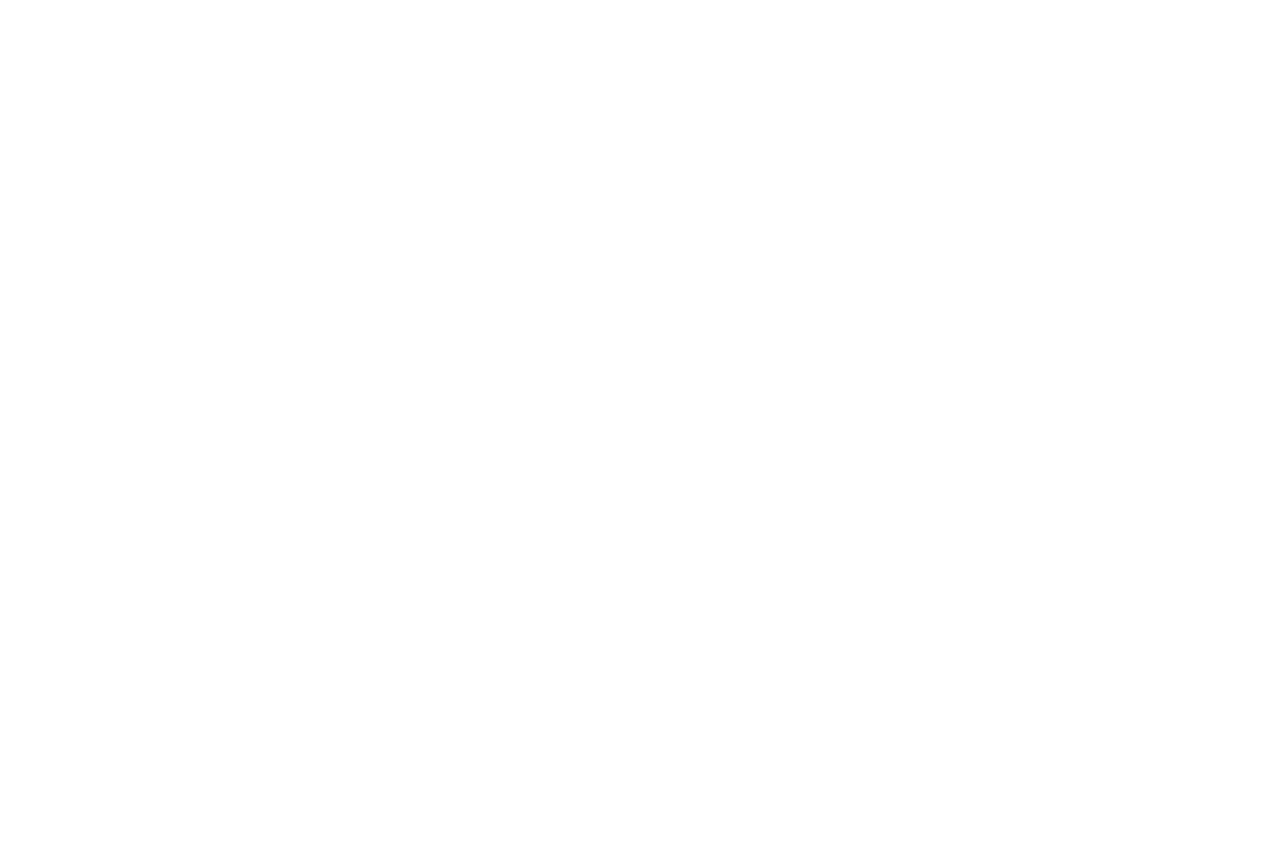
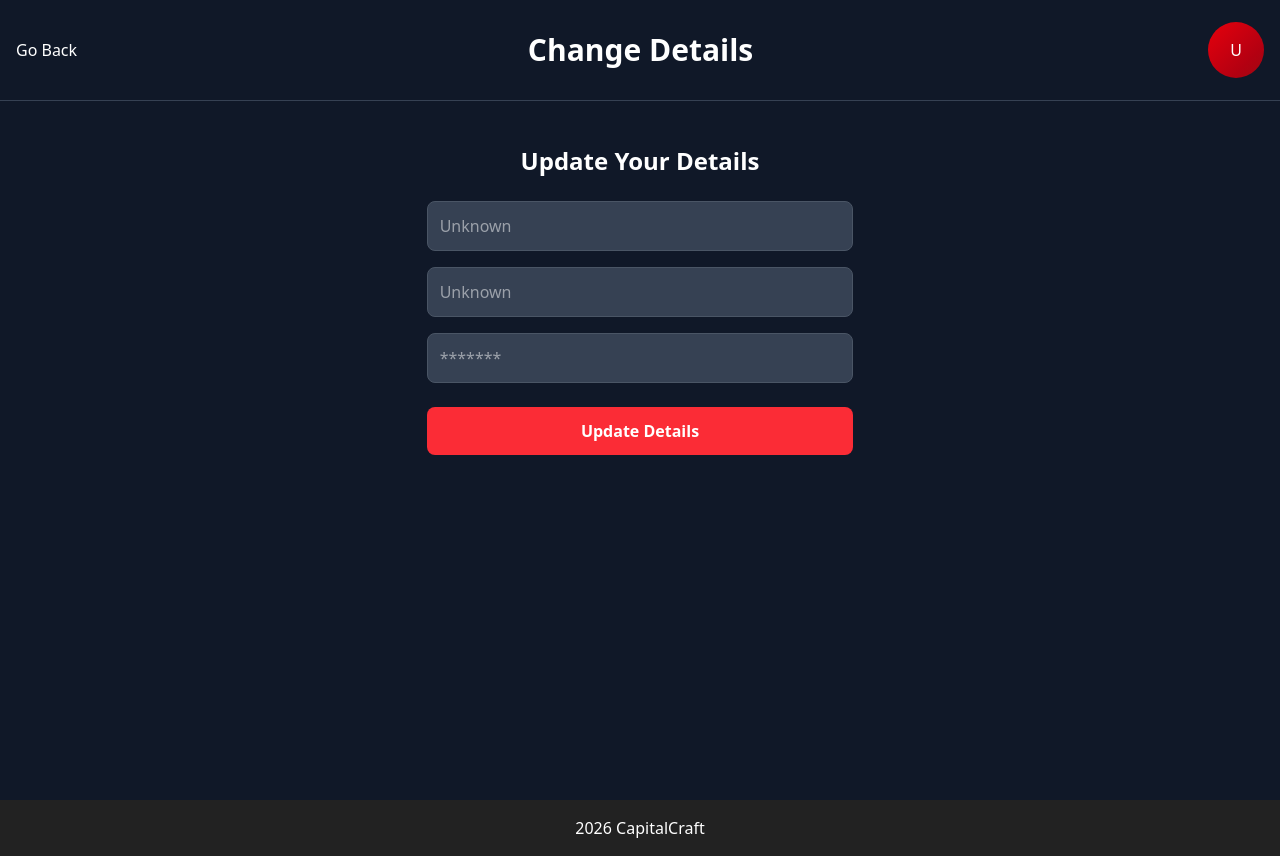
Before and after one commit to RamzMA/CapitalCraft, a React (Vite) app in the folder CapitalCraft/: page /pages/ChangeDetails in a window 1280 px wide. Before the commit this address had no page. Before the commit the page ends 800 px from the top, so only its background shows below. Built offline with nearby package versions, Linux system fonts and the light colour scheme.

Commit message:
User Change details implemented

```diff
--- a/CapitalCraft/src/App.tsx
+++ b/CapitalCraft/src/App.tsx
@@ -3,6 +3,7 @@
 import EditPost from "./pages/EditPost";
 import Profile from "./pages/Profile";
 import MyPost from "./pages/MyPost";
+import ChangeDetails from "./pages/ChangeDetails";
 import { BrowserRouter, Route, Routes, Navigate } from "react-router-dom";
 import { CreatePost } from "./pages/CreatePost";
 
@@ -18,6 +19,7 @@
         <Route path="/edit-post/:postId" element={<EditPost />} />
         <Route path="/pages/Profile" element={<Profile />} />
         <Route path="/pages/MyPosts" element={<MyPost />} />
+        <Route path="/pages/ChangeDetails" element={<ChangeDetails />} />
       </Routes>
     </BrowserRouter>
   );
--- /dev/null
+++ b/CapitalCraft/src/api/userUpdate.ts
@@ -0,0 +1,30 @@
+import type { Account } from '../types/Account';
+
+const API_BASE_URL = "http://127.0.0.1:8000"
+
+export async function updateUserDetails(
+    userId: number,
+    author_name?: string,
+    email?: string,
+    password?: string
+): Promise<Account> {
+    const token = localStorage.getItem("token");
+    const res = await fetch(`${API_BASE_URL}/user/${userId}/change-details`, {
+        method: "PUT",
+        headers: {
+            "Content-Type": "application/json",
+            ...(token ? { Authorization: `Bearer ${token}` } : {}),
+        },
+        body: JSON.stringify({
+            author_name: author_name,
+            email: email,
+            password: password,
+        }),
+    });
+
+    if(!res.ok){
+        throw new Error("Failed to update user details");
+    }
+
+    return res.json();
+}
--- /dev/null
+++ b/CapitalCraft/src/pages/ChangeDetails.tsx
@@ -0,0 +1,97 @@
+import UserIcon from '../Components/UserIcon';
+import Footer from '../Components/Footer';
+import React, { useState } from 'react';
+import { updateUserDetails } from '../api/userUpdate';
+import { useNavigate } from 'react-router-dom';
+
+
+    export default function ChangeDetails() {
+        const [email, setEmail] = useState('');
+        const [author_name, setAuthorName] = useState('');
+        const [password, setPassword] = useState('');
+        const [message, setMessage] = useState('');
+
+        const currentEmail = localStorage.getItem("author_email") || "Unknown";
+        const currentName = localStorage.getItem("author_name") || "Unknown";
+        const currentUserId = localStorage.getItem("user_id") || "0";
+        const userId = Number(currentUserId);
+        const navigate = useNavigate();
+
+
+        return (
+            <>
+            <div className="flex flex-col w-full min-h-screen bg-gray-900 text-white">
+                <div className="w-full flex justify-between h-1/5 items-center p-4 border-b border-gray-700 mb-1">
+                    <div>
+                        <button
+                            className="text-white hover:bg-gray-700 transition block cursor-pointer"
+                            onClick={() => window.history.back()}>
+                            Go Back
+                        </button>
+                    </div>
+
+                    <div className="p-4 m-0 rounded-lg">
+                        <h1 className="text-3xl font-bold ">Change Details</h1>
+                    </div>
+
+                    <div>
+                        <UserIcon />
+                    </div>
+                </div>
+
+                <div className="flex flex-col items-center mt-10">
+                    <h2 className="text-2xl font-semibold mb-6">Update Your Details</h2>
+                    <form className="flex flex-col w-1/3"
+                    onSubmit={async (e) => {
+                        e.preventDefault();
+                        try {
+                            await updateUserDetails(
+                                userId,
+                                author_name || undefined,
+                                email || undefined,
+                                password || undefined
+                            );
+                            setMessage('Details updated successfully!');
+                        } catch (error) {
+                            setMessage('Failed to update details.');
+                        } finally{
+                            navigate("/pages/Profile");
+                        }
+                    }}
+                    >
+
+                        <input
+                            type="text"
+                            placeholder={currentName}
+                            value={author_name}
+                            onChange={(e) => setAuthorName(e.target.value)}
+                            className="mb-4 p-3 rounded-lg bg-gray-700 text-white border border-gray-600 focus:outline-none focus:border-red-500"
+                        />
+                        <input
+                            type="email"
+                            placeholder={currentEmail}
+                            value={email}
+                            onChange={(e) => setEmail(e.target.value)}
+                            className="mb-4 p-3 rounded-lg bg-gray-700 text-white border border-gray-600 focus:outline-none focus:border-red-500"
+                        />
+                        <input
+                            type="password"
+                            placeholder="*******"
+                            value={password}
+                            onChange={(e) => setPassword(e.target.value)}
+                            className="mb-6 p-3 rounded-lg bg-gray-700 text-white border border-gray-600 focus:outline-none focus:border-red-500"
+                        />
+                        <button
+                            type="submit"
+                            className="w-full py-3 rounded-lg bg-red-500 text-white font-semibold hover:bg-red-600 transition mb-3 cursor-pointer"
+                        >
+                            Update Details
+                        </button>
+                    </form>
+                    {message && <p className="mt-4 text-green-400">{message}</p>}
+                </div>
+            </div>
+            <Footer />
+            </>
+        )
+};
--- /dev/null
+++ b/CapitalCraft/src/types/Account.ts
@@ -0,0 +1,7 @@
+export interface Account {
+    id: number;
+    username: string;
+    email: string;
+    password_hash: string;
+    created_at: string;
+}
```
Also changed, not shown: 2 other files (tests, documents, lock files or other folders).
